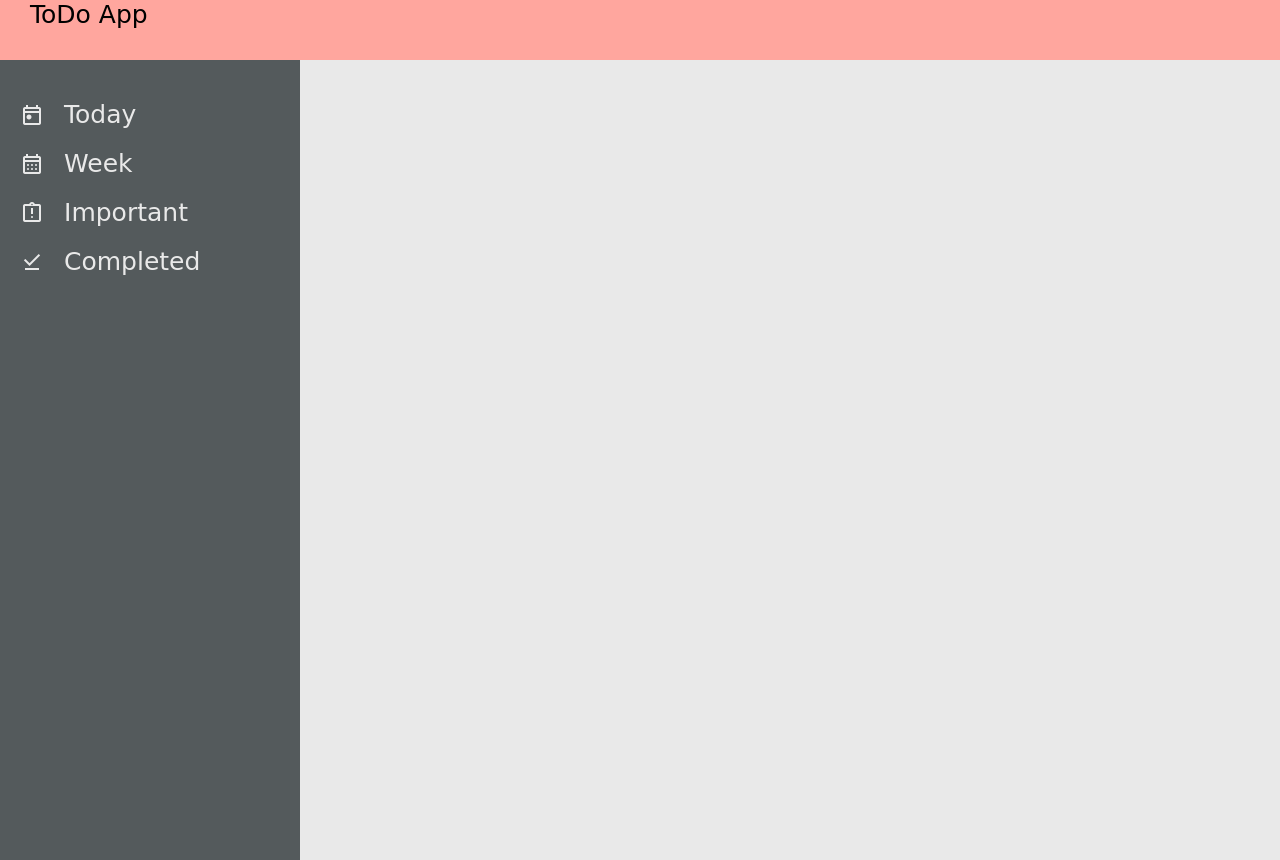
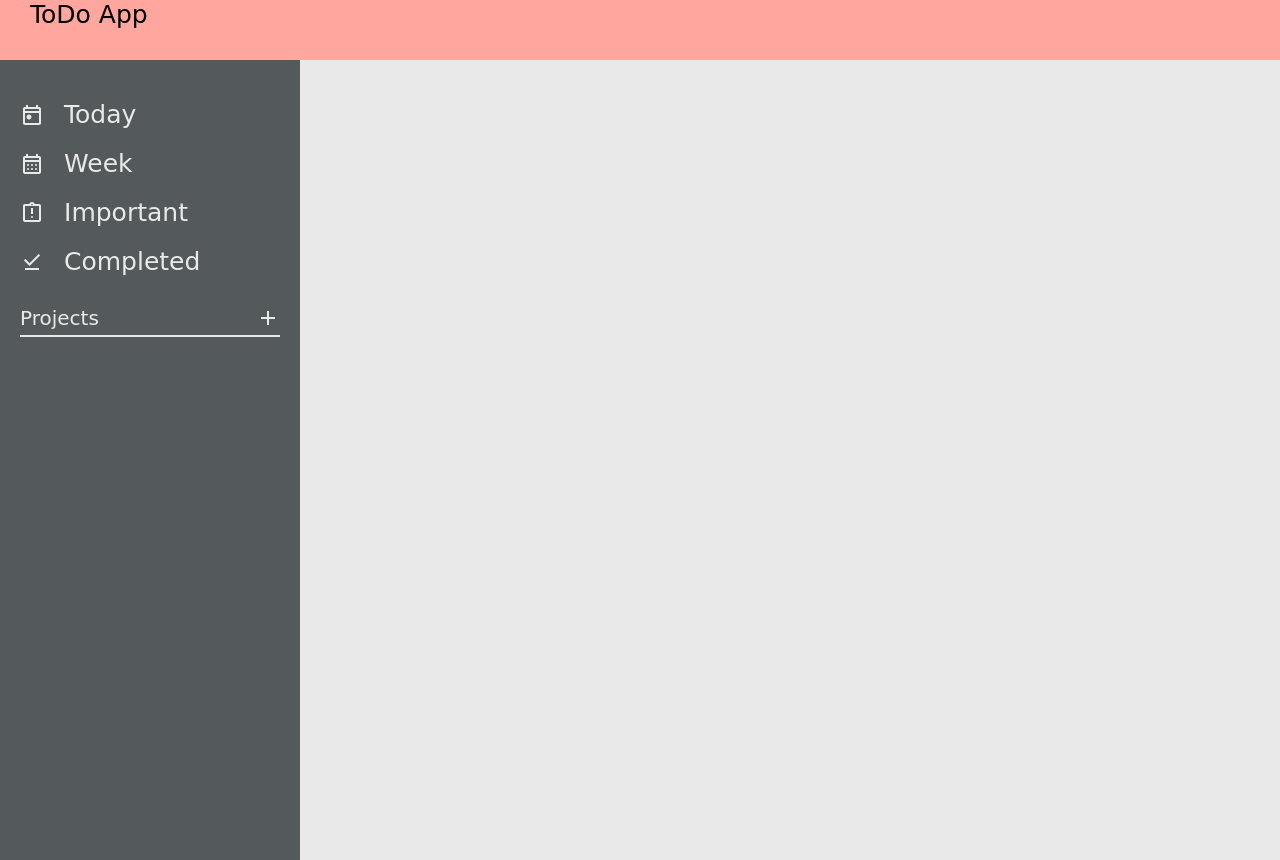
Before and after one commit to EverybodyToTheLimit/ToDo, a website built with webpack: page dist/index.html in a window 1280 px wide. Shown: the top 860 px of the page. Built offline with nearby package versions, Linux system fonts and the light colour scheme.

Commit message:
finished static object rendering

```diff
--- a/src/dom-helper.js
+++ b/src/dom-helper.js
@@ -5,7 +5,7 @@ let renderHeader = () => {
     document.body.appendChild(headerObject);
 }
 
-let renderContainer = () => {
+let renderStaticElements = () => {
     let containerObject = document.createElement('div');
     containerObject.className = "container";
     let sidebarObject = document.createElement('nav');
@@ -44,6 +44,20 @@ let renderContainer = () => {
     let navstaticCompleteIcon = document.createElement('i');
     navstaticCompleteIcon.className = "material-symbols-outlined";
     navstaticCompleteIcon.textContent = "download_done"
+    let navProjectsHeader = document.createElement("div");
+    navProjectsHeader.className = "nav-project-header"
+    let navProjectsTitle = document.createElement("div");
+    navProjectsTitle.className = "nav-project-title"
+    navProjectsTitle.textContent = "Projects"
+    let navProjectsAdd = document.createElement("a");
+    navProjectsAdd.href = '#'
+    navProjectsAdd.className = "material-symbols-outlined"
+    navProjectsAdd.textContent = "Add"
+
+
+    navProjectsHeader.appendChild(navProjectsTitle);
+    navProjectsHeader.appendChild(navProjectsAdd);
+    navProjectsObject.appendChild(navProjectsHeader);
     navstaticToday.appendChild(navstaticTodayIcon);
     navStaticObject.appendChild(navstaticToday);
     navstaticWeek.appendChild(navstaticWeekIcon);
@@ -62,5 +76,5 @@ let renderContainer = () => {
 
 export {
     renderHeader,
-    renderContainer
+    renderStaticElements
 }
--- a/src/index.js
+++ b/src/index.js
@@ -1,4 +1,4 @@
 import '../src/styles.css';
-import { renderContainer, renderHeader } from './dom-helper';
+import { renderStaticElements, renderHeader } from './dom-helper';
 renderHeader();
-renderContainer();
+renderStaticElements();
--- a/src/styles.css
+++ b/src/styles.css
@@ -56,6 +56,7 @@ body {
 
 a {
     text-decoration:none;
+    color: var(--grey);
  }
 
 .container {
@@ -69,4 +70,21 @@ a {
     background-color: var(--grey);
 }
 
+.nav-project-header {
+    display:flex;
+    margin: 20px;
+    justify-content: space-between;
+    align-items: center;
+    color: var(--grey);
+    font-size: 20px;
+    padding-bottom: 5px;
+    border-bottom: 2px solid var(--grey);
+}
+
+
+
+.material-symbols-outlined:hover {
+    background-color: var(--grey-highlight);
+}
+
 @import url('https://fonts.googleapis.com/css2?family=Concert+One&family=Tillana&display=swap');
```
Also changed, not shown: dist/main.js, 1 other file.
